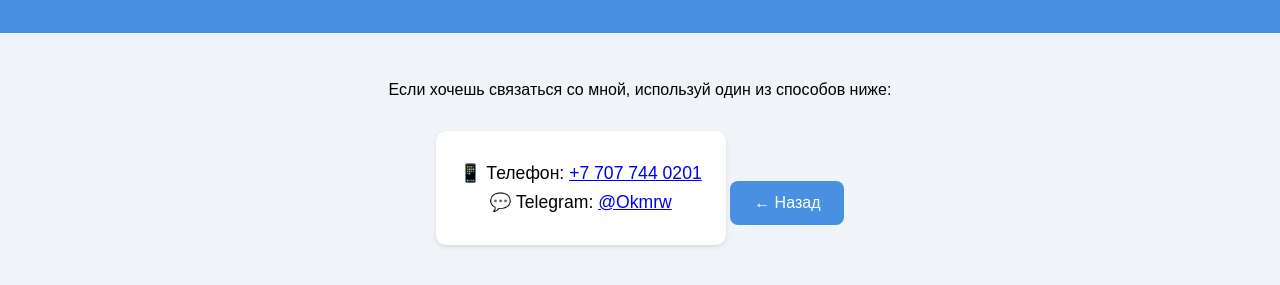
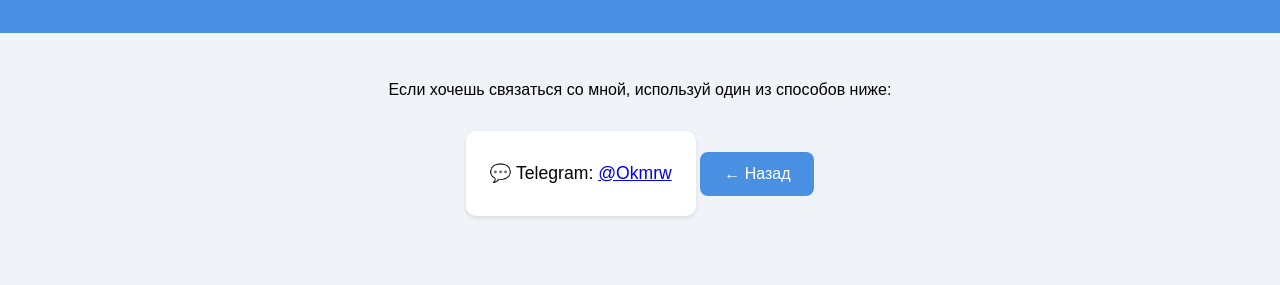
Before and after one commit to gerundy/Adilzhan-site, a plain HTML site: page contact.html in a window 1280 px wide. Shown: the part 111-396 px from the top of the page. Drawn offline with Linux system fonts and the light colour scheme.

Commit message:
Update contact.html

```diff
--- a/contact.html
+++ b/contact.html
@@ -52,7 +52,6 @@
   <main>
     <p>Если хочешь связаться со мной, используй один из способов ниже:</p>
     <div class="contact-info">
-      <p>📱 Телефон: <a href="tel:+77077440201">+7 707 744 0201</a></p>
       <p>💬 Telegram: <a href="https://t.me/Okmrw" target="_blank">@Okmrw</a></p>
     </div>
     <a href="index.html" class="back">← Назад</a>
```
